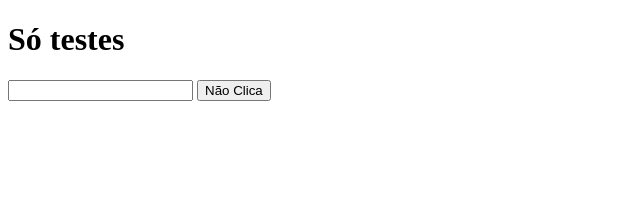
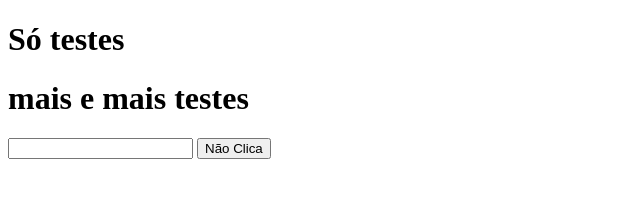
Before and after one commit to maykon-johnsonn/EstudoJsUdemy, a plain HTML site: page index.html in a window 1280 px wide. Shown: the whole page, without its empty margins (0-640 px from the left). Drawn offline with Linux system fonts and the light colour scheme.

Commit message:
Alteracao teste

```diff
--- a/index.html
+++ b/index.html
@@ -8,6 +8,7 @@
 </head>
 <body onload="chuparPrego()">
     <h1>Só testes</h1>
+    <h1>mais e mais testes</h1>
 
     <input id="digi" type="text">
     <button onclick="clicouPorra()">Não Clica</button>
```
